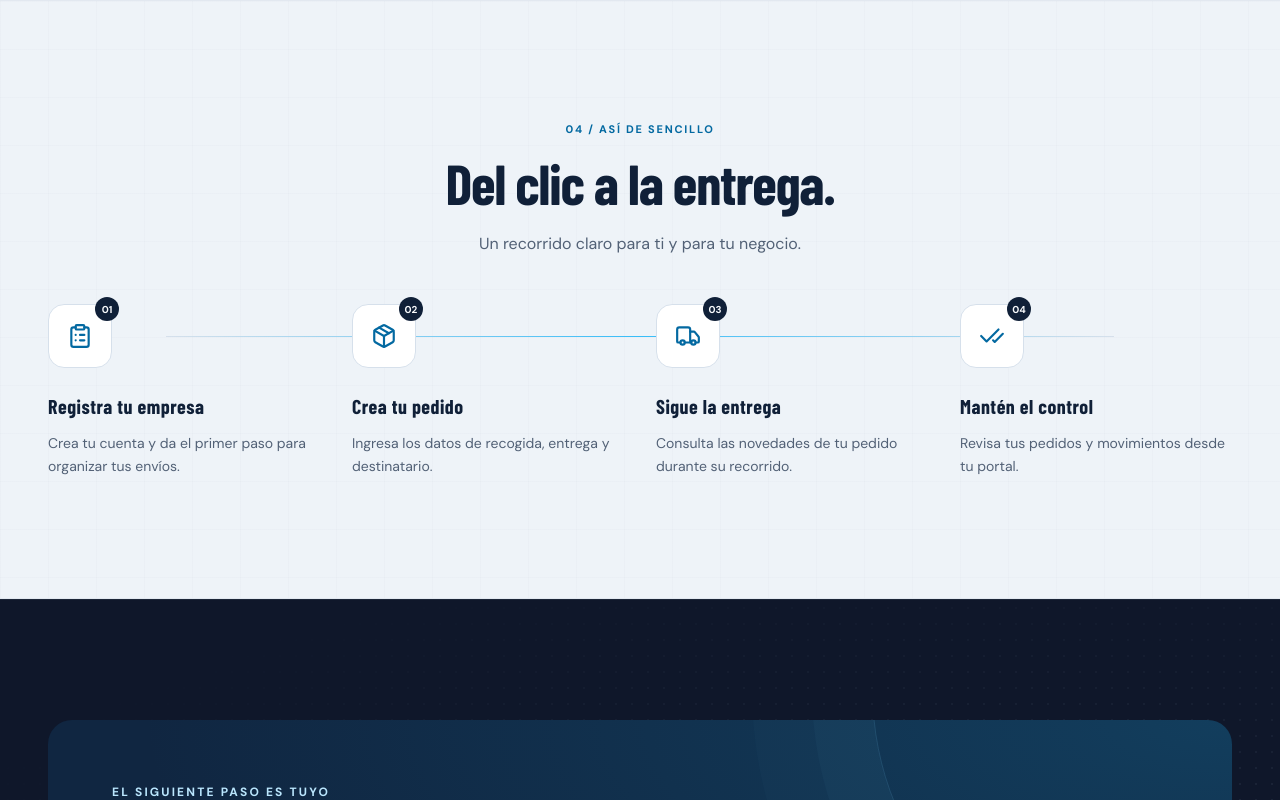
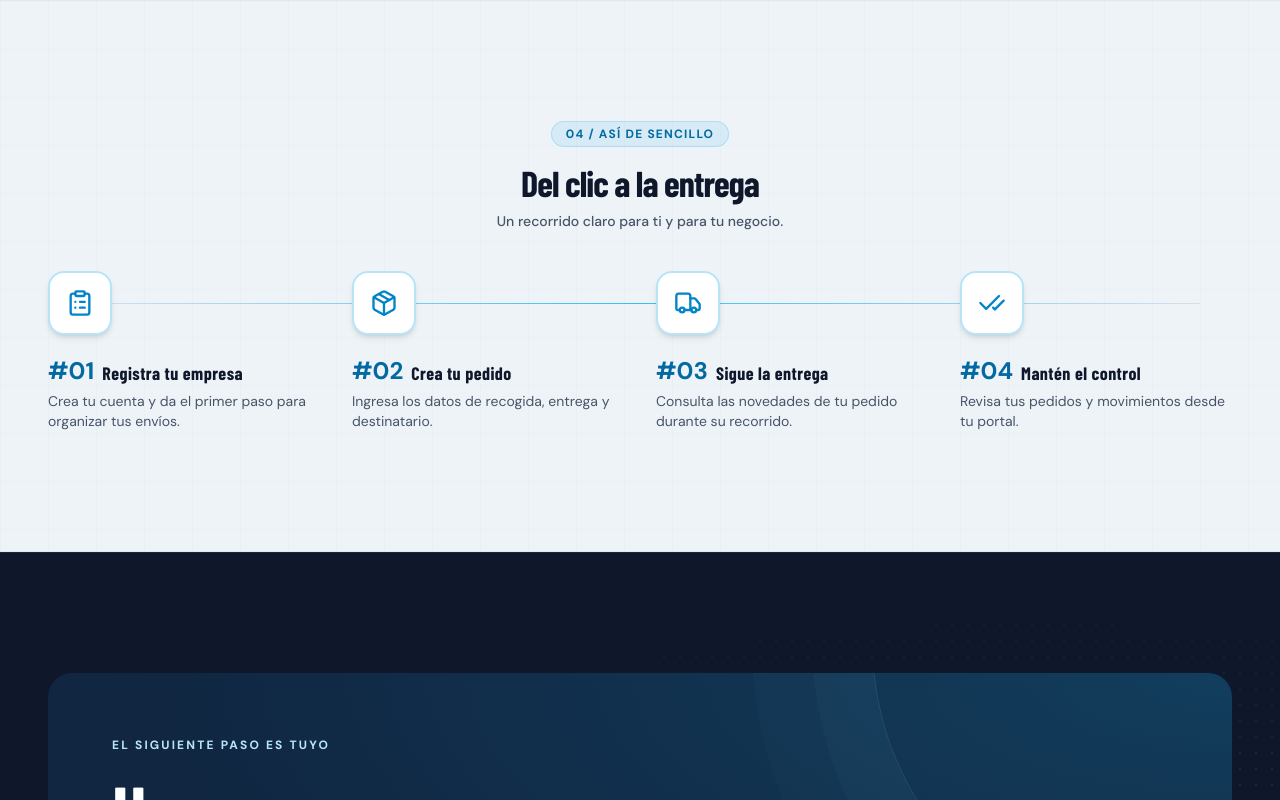
Before and after one commit to Anpinprogrammer/jslogistics-cliente-frontend, a React (Vite) app: page / in a window 1280 px wide. Shown: the part 3599-4399 px from the top of the page. Built offline with nearby package versions, Linux system fonts and the light colour scheme; no server answers; a web font is replaced by a local one.

Commit message:
mejoras a los pasos de la landing page

```diff
--- a/src/pages/Home.tsx
+++ b/src/pages/Home.tsx
@@ -618,34 +618,60 @@ export default function Home() {
         className="landing-section landing-process relative isolate overflow-hidden border-y"
       >
         <div className="landing-shell">
-          <Reveal className="mx-auto mb-12 max-w-2xl text-center">
-            <p className="landing-eyebrow">04 / Así de sencillo</p>
-            <h2 className="landing-heading mt-4">Del clic a la entrega.</h2>
-            <p className="landing-muted mt-5">
+          <Reveal className="mx-auto mb-10 max-w-xl text-center">
+            <span className="mb-3 inline-block rounded-full border border-sky-500/20 bg-sky-500/10 px-3.5 py-1 text-[10px] font-bold uppercase tracking-widest text-sky-700 dark:text-sky-400 sm:text-xs">
+              04 / Así de sencillo
+            </span>
+            <h2 className="mt-1 text-3xl font-extrabold tracking-tight text-slate-900 dark:text-white sm:text-4xl">
+              Del clic a la entrega
+            </h2>
+            <p className="mt-2 text-xs font-medium text-slate-600 dark:text-slate-400 sm:text-sm">
               Un recorrido claro para ti y para tu negocio.
             </p>
           </Reveal>
-          <div className="relative grid grid-cols-1 gap-8 sm:grid-cols-2 lg:grid-cols-4">
+          <div className="relative mx-auto max-w-2xl lg:max-w-none">
             <div
               aria-hidden="true"
-              className="landing-process-line absolute left-[10%] right-[10%] top-8 hidden h-px lg:block"
+              className="pointer-events-none absolute bottom-7 left-7 top-7 z-0 border-l-2 border-dashed border-sky-300 dark:border-slate-800 sm:bottom-8 sm:left-8 sm:top-8 lg:hidden"
             />
+            <div
+              aria-hidden="true"
+              className="landing-process-line pointer-events-none absolute left-8 right-8 top-8 hidden h-px lg:block"
+            />
+            <ol className="relative z-10 space-y-8 lg:grid lg:grid-cols-4 lg:gap-8 lg:space-y-0">
               {steps.map(({ icon: Icon, title, text }, i) => (
-              <Reveal key={title} delay={i * 90}>
-                <div className="relative">
-                  <div className="landing-surface landing-step relative mb-6 flex h-16 w-16 items-center justify-center rounded-2xl border">
-                    <Icon size={26} className="landing-accent" />
-                    <span className="landing-step-number absolute -right-2 -top-2 grid h-6 w-6 place-items-center rounded-full text-[10px] font-bold">
-                      0{i + 1}
+                <li key={title} className="min-w-0">
+                  <Reveal delay={i * 90}>
+                    <div className="group flex items-start gap-4 sm:gap-6 lg:flex-col lg:gap-5">
+                      <div className="relative shrink-0">
+                        <div className="flex h-14 w-14 items-center justify-center rounded-2xl border-2 border-sky-500/30 bg-white shadow-md transition-colors group-hover:border-sky-500 dark:border-slate-800 dark:bg-slate-900 sm:h-16 sm:w-16">
+                          <Icon
+                            className="h-6 w-6 text-sky-600 dark:text-sky-400 sm:h-7 sm:w-7"
+                            aria-hidden="true"
+                          />
+                        </div>
+                      </div>
+                      <div className="min-w-0 flex-1 pt-1 lg:w-full">
+                        <div className="flex items-start gap-2">
+                          <span
+                            aria-hidden="true"
+                            className="shrink-0 text-2xl font-black leading-none text-sky-700 dark:text-sky-400/20"
+                          >
+                            #0{i + 1}
                           </span>
+                          <h3 className="text-base font-bold leading-snug text-slate-900 dark:text-white sm:text-lg">
+                            {title}
+                          </h3>
                         </div>
-                  <h3 className="text-xl font-bold">{title}</h3>
-                  <p className="landing-muted mt-3 max-w-xs text-sm leading-relaxed">
+                        <p className="mt-1 w-full text-xs font-normal leading-relaxed text-slate-600 dark:text-slate-400 sm:text-sm">
                           {text}
                         </p>
                       </div>
+                    </div>
                   </Reveal>
+                </li>
               ))}
+            </ol>
           </div>
         </div>
       </section>
```
Also changed, not shown: 1 other file (tests, documents, lock files or other folders). Lines whose indentation alone changed are shown as unchanged.
